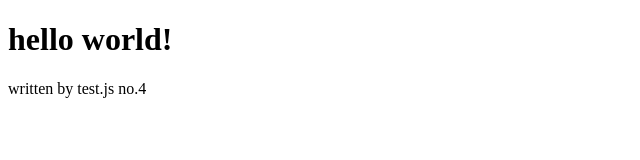
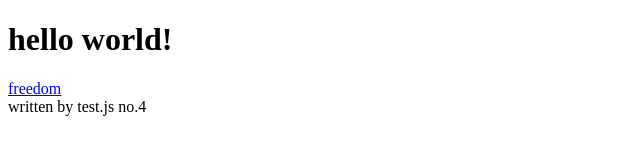
Before and after one commit to yobukodori/yobukodori.github.io, a plain HTML site: page index.html in a window 1280 px wide. Shown: the whole page, without its empty margins (0-640 px from the left). Drawn offline with Linux system fonts and the light colour scheme.

Commit message:
Update index.html

```diff
--- a/index.html
+++ b/index.html
@@ -2,9 +2,11 @@
 <html>
 <head>
 <meta charset="utf-8">
+<meta name="viewport" content="width=device-width,initial-scale=1.0">
 <title>yobukodori</title>
 </head>
 <body>
 <h1>hello world!</h1>
+  <a href="freedom/">freedom</a><br />
 <script src="https://yobukodori.github.io/test.js"></script>
 </body></html>
```
